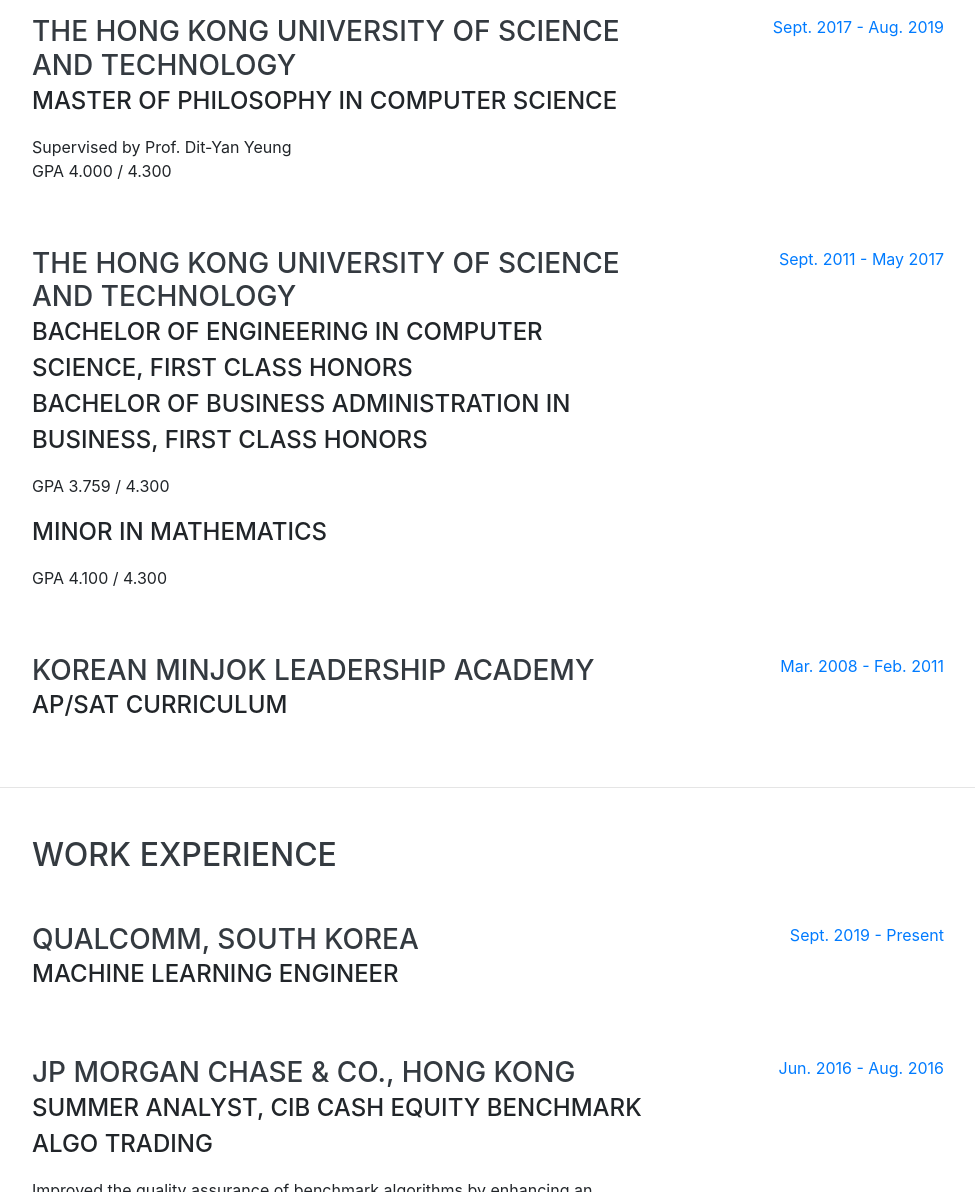
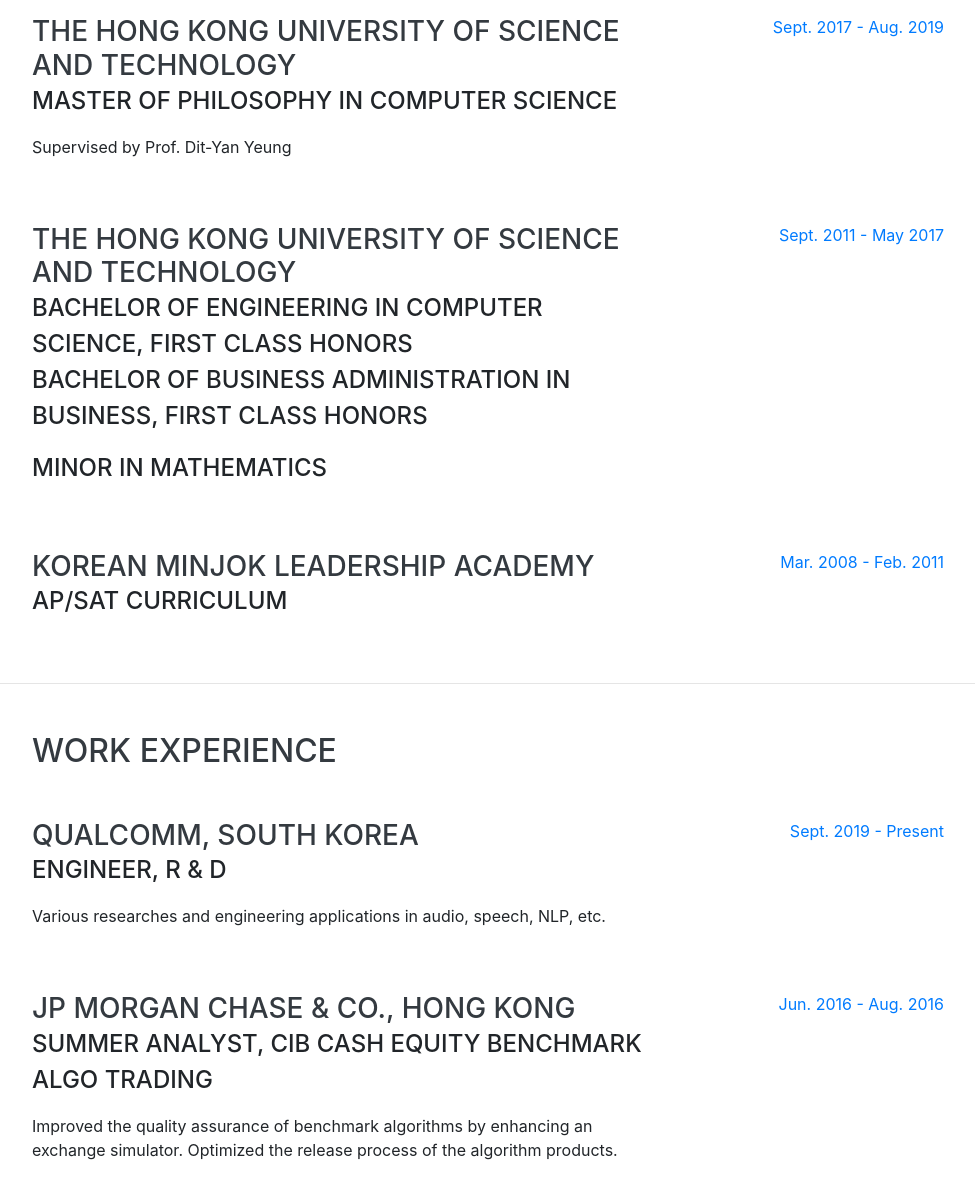
Before and after one commit to JSLBen/jslben.github.io, a website with bundled scripts: page index.html in a window 1280 px wide. Shown: the part 920-2112 px from the top of the page, without its empty margins (288-1263 px from the left). Built offline with nearby package versions, Linux system fonts and the light colour scheme; some icons are missing; a web font is replaced by a local one.

Commit message:
removed gpas, added description for qualcomm

```diff
--- a/html/education.html
+++ b/html/education.html
@@ -5,8 +5,8 @@
     <div class="resume-content">
       <h3 class="mb-0">The Hong Kong University of Science and Technology</h3>
       <div class="subheading mb-3">Master of Philosophy in Computer Science</div>
-      <p>Supervised by Prof. Dit-Yan Yeung<br>
-         GPA 4.000 / 4.300</p>
+      <p>Supervised by Prof. Dit-Yan Yeung<!--<br>
+         GPA 4.000 / 4.300</p>-->
     </div>
     <div class="resume-date text-md-right">
       <span class="text-primary">Sept. 2017 - Aug. 2019</span>
@@ -19,9 +19,9 @@
       <div class="subheading mb-3">Bachelor of Engineering in Computer Science, First Class Honors<br>
         Bachelor of Business Administration in Business, First Class Honors
       </div>
-      <p>GPA 3.759 / 4.300</p>
+      <!--<p>GPA 3.759 / 4.300</p>-->
       <div class="subheading mb-3">Minor in Mathematics</div>
-      <p>GPA 4.100 / 4.300</p>
+      <!--<p>GPA 4.100 / 4.300</p>-->
     </div>
     <div class="resume-date text-md-right">
       <span class="text-primary">Sept. 2011 - May 2017</span>
--- a/html/work_experience.html
+++ b/html/work_experience.html
@@ -4,8 +4,8 @@
 <div class="resume-item d-flex flex-column flex-md-row justify-content-between mb-5">
   <div class="resume-content">
     <h3 class="mb-0">Qualcomm, South Korea</h3>
-    <div class="subheading mb-3">Machine Learning Engineer</div>
-    <!--<p>Improved the quality assurance of benchmark algorithms by enhancing an exchange simulator. Optimized the release process of the algorithm products.</p>-->
+    <div class="subheading mb-3">Engineer, R &amp D</div>
+    <p>Various researches and engineering applications in audio, speech, NLP, etc. </p>
   </div>
   <div class="resume-date text-md-right">
     <span class="text-primary">Sept. 2019 - Present</span>
```
